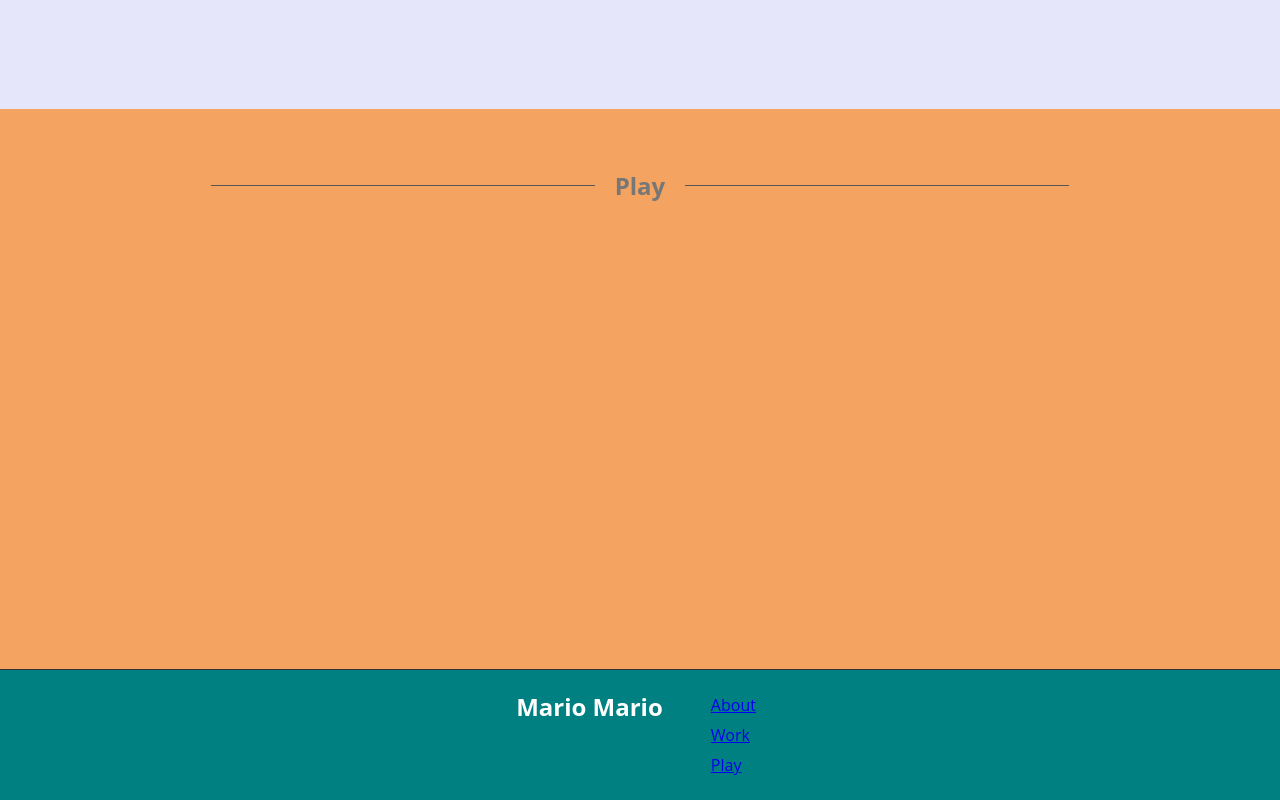
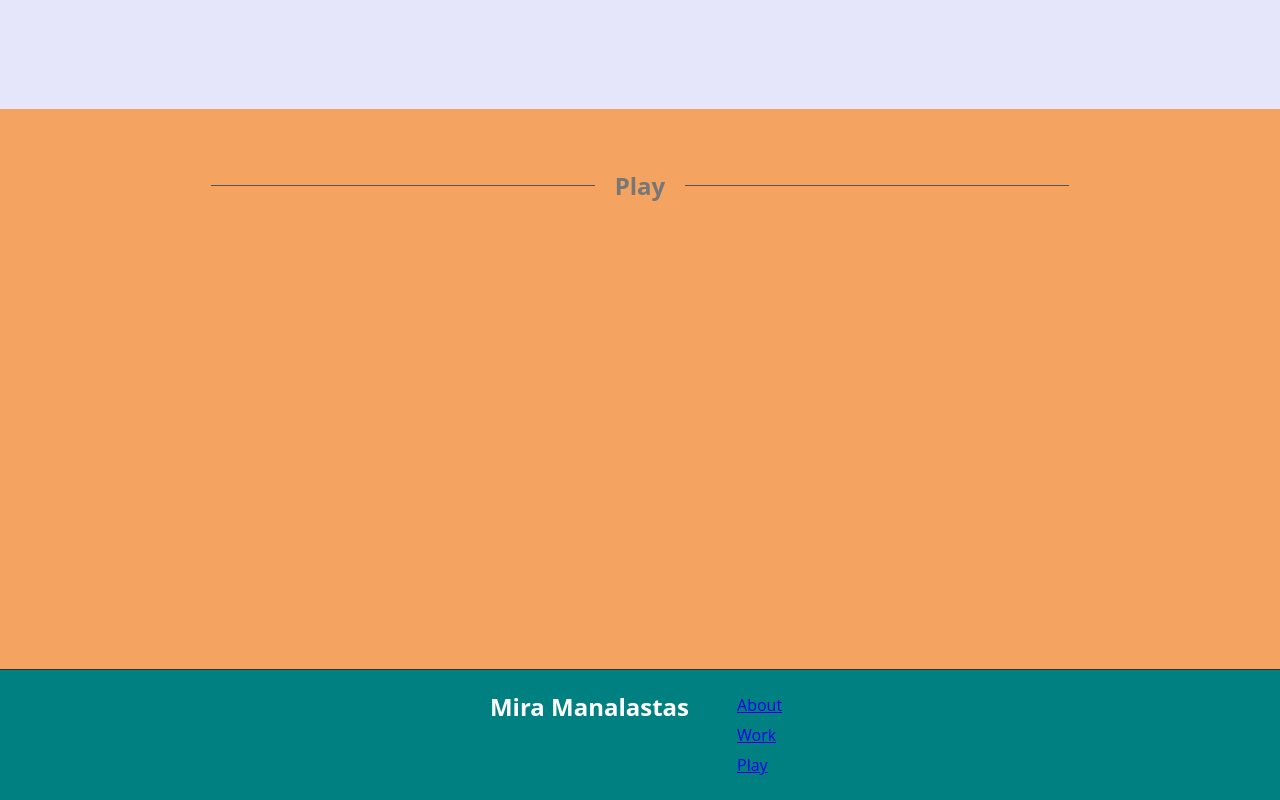
Before and after one commit to meerkat018/mira-manalastas, a plain HTML site: page index.html in a window 1280 px wide. Shown: the part 1927-2727 px from the top of the page. Drawn offline with Linux system fonts and the light colour scheme.

Commit message:
Update index.html

```diff
--- a/index.html
+++ b/index.html
@@ -55,7 +55,7 @@
   </main>
 
   <footer>
-    <h2>Mario Mario</h2>
+    <h2>Mira Manalastas</h2>
     <ul>
       <li><a href="#about">About</a></li>
       <li><a href="#work">Work</a></li>
```
